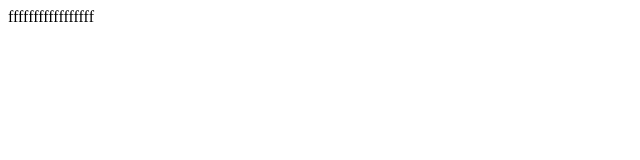
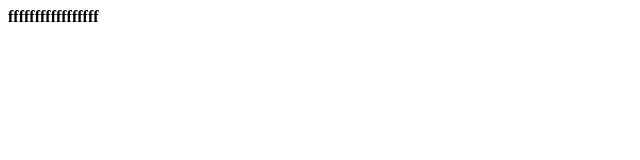
Before and after one commit to khawla17/myproject, a plain HTML site: page index.html in a window 1280 px wide. Shown: the full height of the page, 0-640 px from the left. Drawn offline with Linux system fonts and the light colour scheme.

Commit message:
add bold to the style of text

```diff
--- a/index.html
+++ b/index.html
@@ -6,6 +6,6 @@
     <title>Document</title>
 </head>
 <body>
-    fffffffffffffffff
+    <b>fffffffffffffffff</b>
 </body>
 </html>
```
